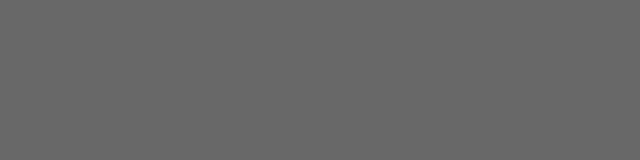
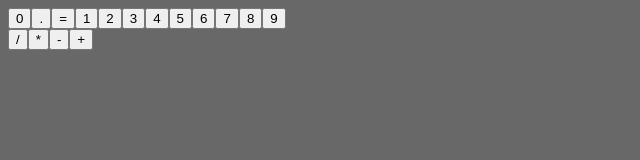
Before and after one commit to yawmagorped/Calculator, a plain HTML site: page index.html in a window 1280 px wide. Shown: the whole page, without its empty margins (0-640 px from the left). Drawn offline with Linux system fonts and the light colour scheme.

Commit message:
display buttons using javascript

```diff
--- a/index.html
+++ b/index.html
@@ -15,8 +15,9 @@
         <div class="screen">
 
         </div>
-        <div class="btnContaine">
-
+        <div class="btnContainer">
+            <div class="mainBtnContainer"></div>
+            <div class="sideBtnContainer"></div>
         </div>
     </div>
 </body>
--- a/scripts.js
+++ b/scripts.js
@@ -30,3 +30,27 @@ function operate(a, b, op) {
             return divide(a, b);
     }
 }
+
+const mainBtnContainer = document.querySelector(".mainBtnContainer");
+
+mainBtnContainer.appendChild(CreateButton('0'));
+mainBtnContainer.appendChild(CreateButton('.'));
+mainBtnContainer.appendChild(CreateButton('='));
+
+for (let i = 1; i < 10; i++) {
+    mainBtnContainer.appendChild(CreateButton(i));
+}
+
+const sideBtnContainer = document.querySelector(".sideBtnContainer");
+let operatorsList = ['/', '*', '-', '+']
+
+for (let i = 0; i < 4; i++) {
+    sideBtnContainer.appendChild(CreateButton(operatorsList[i]));
+}
+
+function CreateButton(id) {
+    let button = document.createElement("button");
+    button.id = id.toString();
+    button.textContent = id.toString();
+    return button;
+}
```
